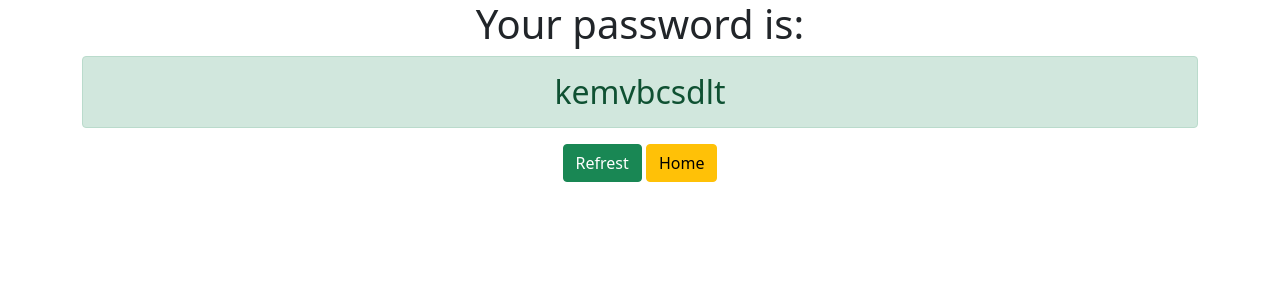
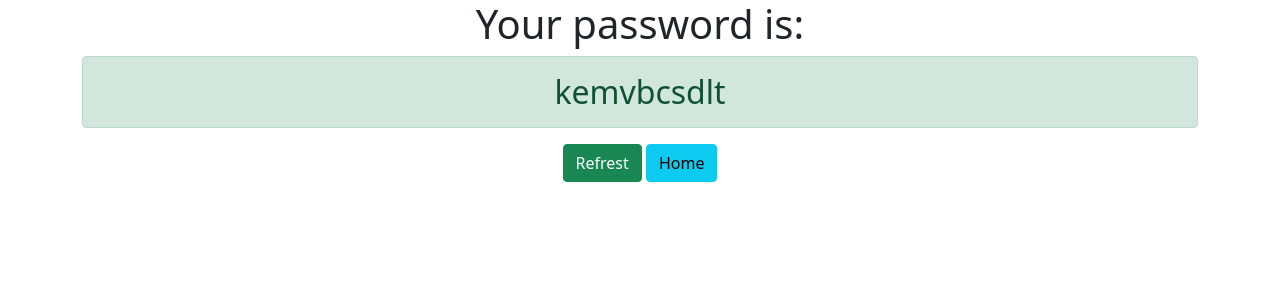
Before and after one commit to MarosMincak/Django3_password_generator, a Django app: page /password/ in a window 1280 px wide. Shown: the top 300 px of the page. Run offline with Django 3.2, Linux system fonts and the light colour scheme.

Commit message:
I made some tweaks

```diff
--- a/generator/templates/generator/password.html
+++ b/generator/templates/generator/password.html
@@ -4,7 +4,7 @@
     <h1>Your password is: </h1>
     <h2 class="alert alert-success">{{ password }}</h2>
     <a href="" id="refresh" class="btn btn-success">Refrest</a>
-    <a class="btn btn-warning" href="{% url 'home' %}">Home</a>
+    <a class="btn btn-info" href="{% url 'home' %}">Home</a>
 </div>
 
 <script>
--- a/generator/views.py
+++ b/generator/views.py
@@ -20,7 +20,6 @@ def password(request):
         characters.extend(list('+`@#$~^&*{}°^¨;–><'))
     if request.GET.get('numbers'):
         characters.extend(list('1234567890'))
-
     for x in range(length):
         thepassword += random.choice(characters)
 
```
